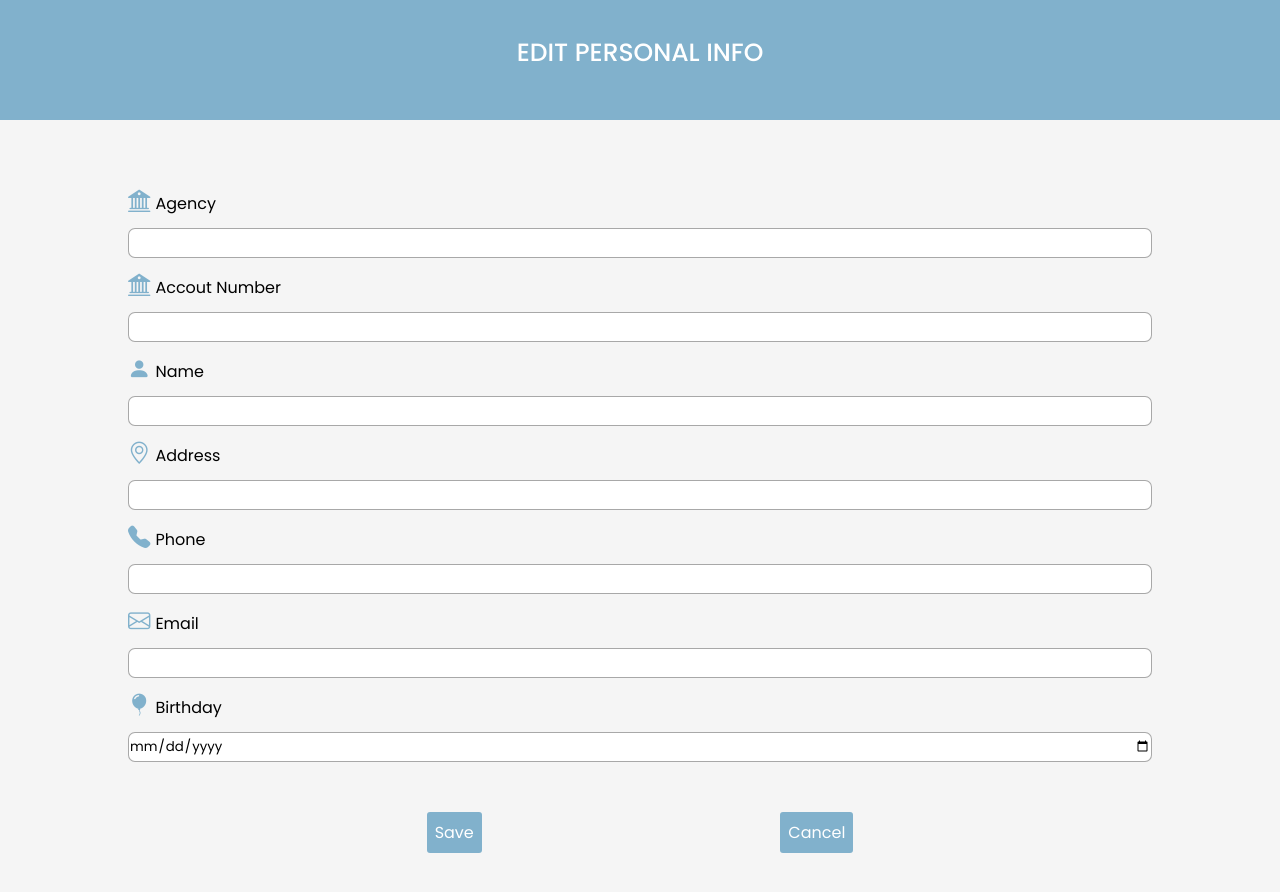
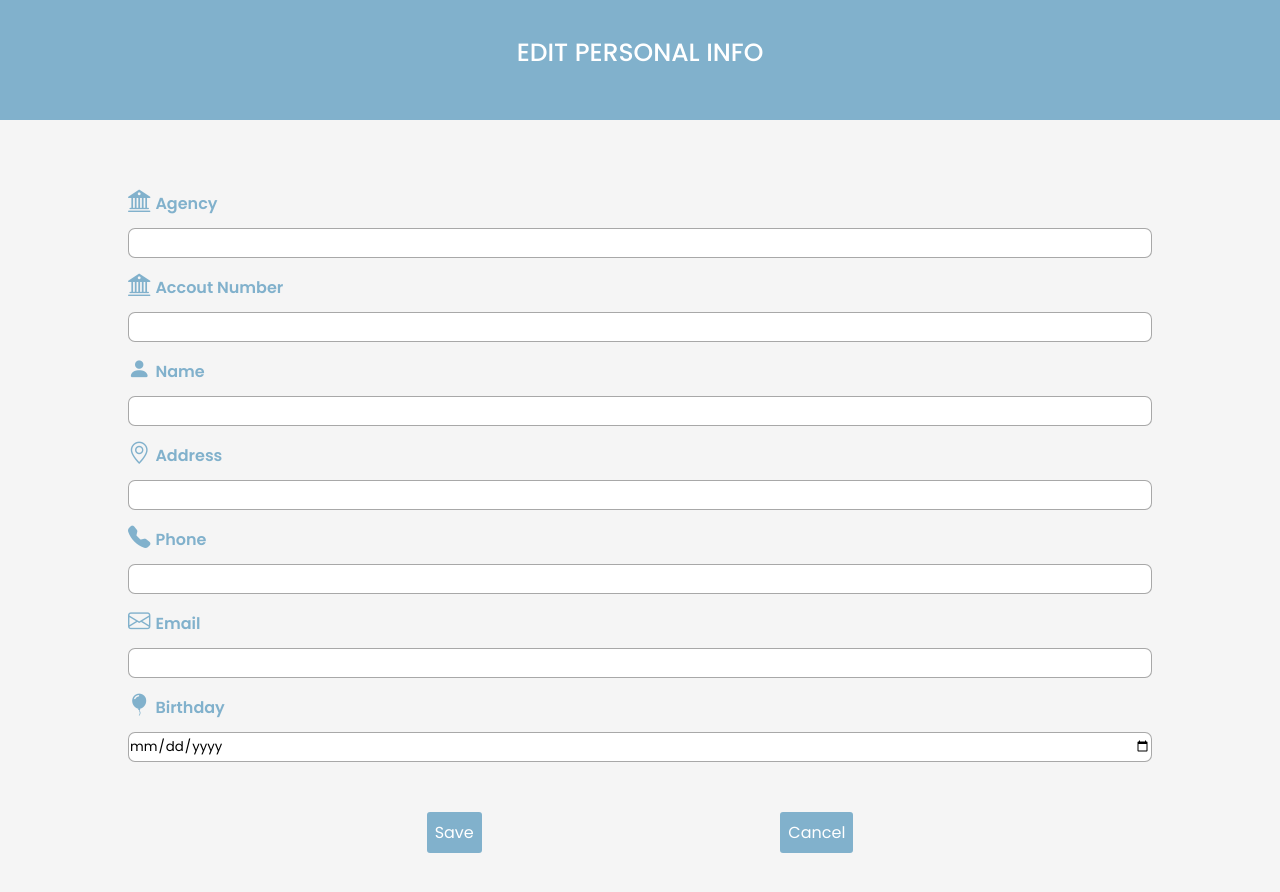
Before and after one commit to eu-waliston/Safest-Bank, a React (Create React App) app: page /edit-privacy-info in a window 1280 px wide. Shown: the top 892 px of the page. Built offline with nearby package versions, Linux system fonts and the light colour scheme.

Commit message:
Bank App - Edit Recovery Password

```diff
--- a/src/components/bank-functions/privacy/edit-info/EditInfo.css
+++ b/src/components/bank-functions/privacy/edit-info/EditInfo.css
@@ -26,6 +26,11 @@
     border: 0.3px solid rgba(0, 0, 0, 0.342);
 }
 
+.edit__form label {
+    color: #81B1CC;
+    font-weight: 600;
+}
+
 .finish__buttons {
     display: flex;
     justify-content: space-evenly;
```
